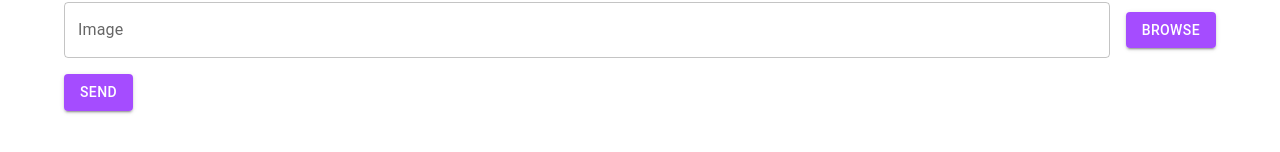
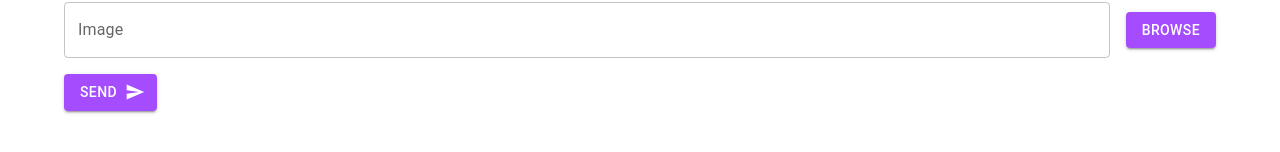
Before and after one commit to arnasir505/homework77, a React (Vite) app in the folder frontend/: page / in a window 1280 px wide. Shown: the part 230-382 px from the top of the page. Built offline with nearby package versions, Linux system fonts and the light colour scheme.

Commit message:
Add loading state to message form button

```diff
--- a/frontend/package.json
+++ b/frontend/package.json
@@ -12,6 +12,8 @@
   "dependencies": {
     "@emotion/react": "^11.11.4",
     "@emotion/styled": "^11.11.0",
+    "@mui/icons-material": "^5.15.14",
+    "@mui/lab": "^5.0.0-alpha.169",
     "@mui/material": "^5.15.14",
     "@reduxjs/toolkit": "^2.2.2",
     "axios": "^1.6.8",
--- a/frontend/src/components/MessageForm/MessageForm.tsx
+++ b/frontend/src/components/MessageForm/MessageForm.tsx
@@ -1,19 +1,23 @@
 import React from 'react';
-import { Button, Container, Grid, TextField } from '@mui/material';
+import { Container, Grid, TextField } from '@mui/material';
 import FileInput from '../UI/FileInput/FileInput';
 import { useAppDispatch, useAppSelector } from '../../app/hooks';
 import {
   clearForm,
   selectMessageForm,
+  selectMessageFormSubmitLoading,
   updateAuthor,
   updateImage,
   updateMessage,
 } from '../../store/messageFormSlice/messageFormSlice';
 import { postMessage } from '../../store/messageFormSlice/messageFormThunks';
+import { LoadingButton } from '@mui/lab';
+import SendIcon from '@mui/icons-material/Send';
 
 const MessageForm: React.FC = () => {
   const dispatch = useAppDispatch();
   const form = useAppSelector(selectMessageForm);
+  const loading = useAppSelector(selectMessageFormSubmitLoading);
 
   const fileInputChangeHandler = (e: React.ChangeEvent<HTMLInputElement>) => {
     const { files } = e.target;
@@ -63,9 +67,16 @@ const MessageForm: React.FC = () => {
             />
           </Grid>
           <Grid item>
-            <Button type='submit' variant='contained' color='violet'>
-              SEND
-            </Button>
+            <LoadingButton
+              type='submit'
+              color='violet'
+              variant='contained'
+              endIcon={<SendIcon />}
+              loading={loading}
+              loadingPosition='end'
+            >
+              <span>Send</span>
+            </LoadingButton>
           </Grid>
         </Grid>
       </form>
```
Also changed, not shown: 1 other file (tests, documents, lock files or other folders).
